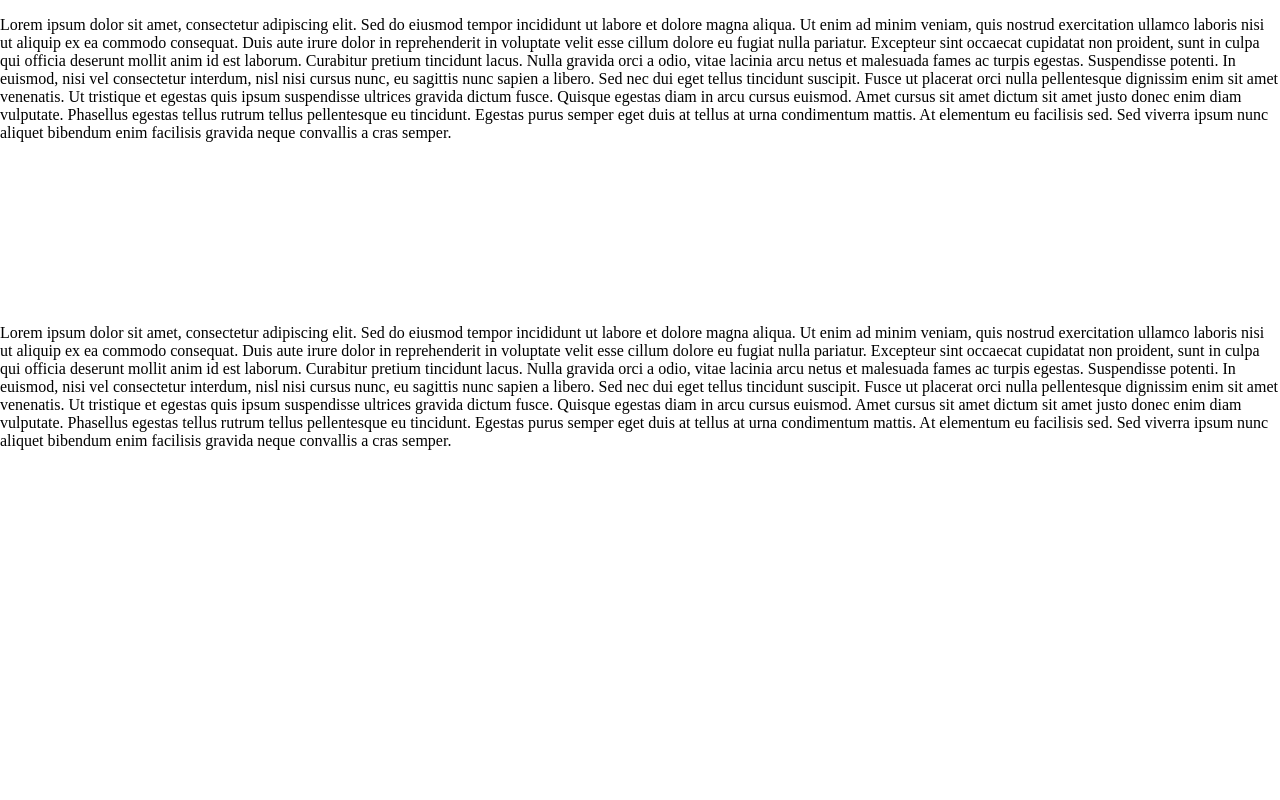
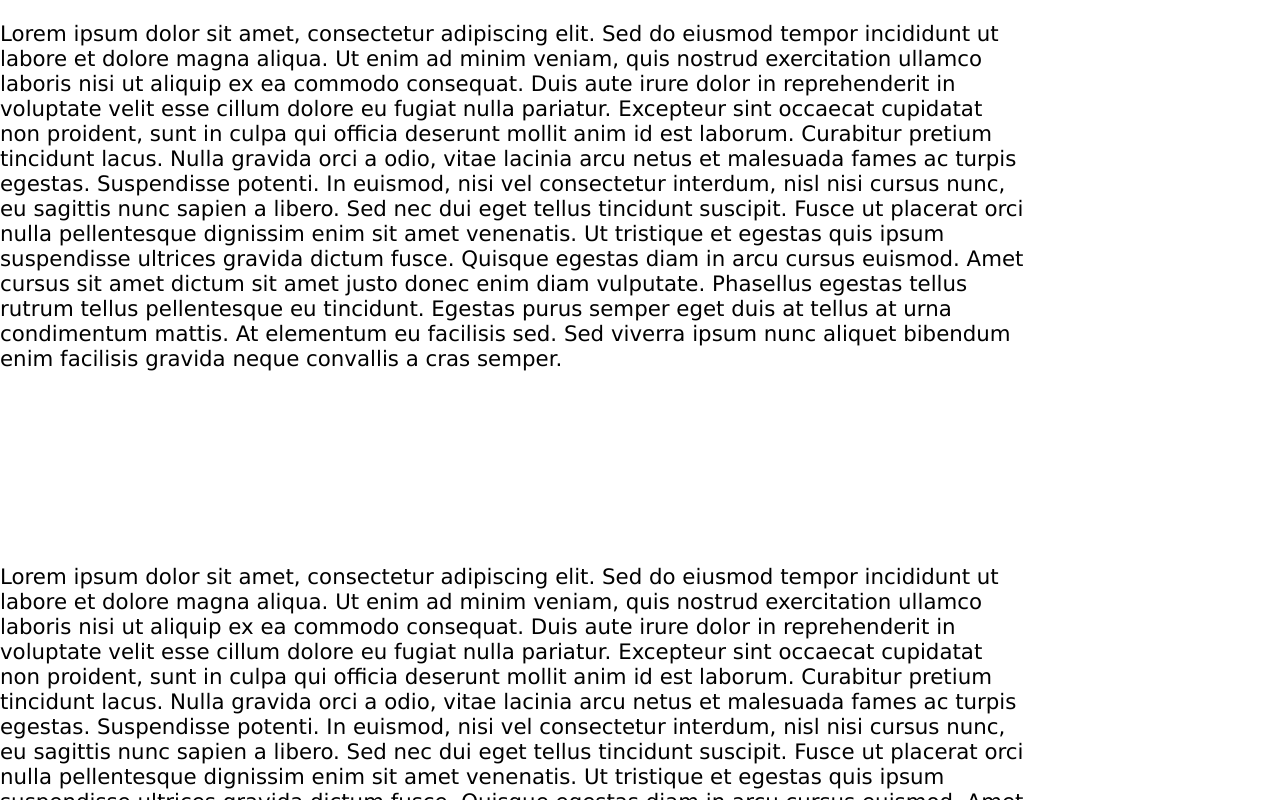
Before and after one commit to gijshabraken/gijshabraken.github.io, a website: page Spline3/index.html in a window 1280 px wide. Drawn offline with Linux system fonts and the light colour scheme.

Commit message:
Test 3 met tekst

```diff
--- a/Spline3/index.html
+++ b/Spline3/index.html
@@ -6,7 +6,9 @@
     <link rel="stylesheet" href="./src/styles.css" />
   </head>
   <body>
-    <!-- Dit is test 3 -->
+    <!-- Dit is test 4 -->
+
+    <div class="wrapper">
       <p>
         Lorem ipsum dolor sit amet, consectetur adipiscing elit. Sed do eiusmod tempor incididunt ut labore et dolore magna aliqua. Ut enim ad minim veniam, quis nostrud exercitation ullamco laboris nisi ut aliquip ex ea commodo consequat. Duis aute irure dolor in reprehenderit in voluptate velit esse cillum dolore eu fugiat nulla pariatur. Excepteur sint occaecat cupidatat non proident, sunt in culpa qui officia deserunt mollit anim id est laborum.
 
@@ -16,9 +18,13 @@ Fusce ut placerat orci nulla pellentesque dignissim enim sit amet venenatis. Ut
 
   Phasellus egestas tellus rutrum tellus pellentesque eu tincidunt. Egestas purus semper eget duis at tellus at urna condimentum mattis. At elementum eu facilisis sed. Sed viverra ipsum nunc aliquet bibendum enim facilisis gravida neque convallis a cras semper.
       </p>
+    </div>
 
+    <div class="interactive">
         <canvas id="canvas3d"></canvas>
+    </div>
 
+    <div class="wrapper">
       <p>
         Lorem ipsum dolor sit amet, consectetur adipiscing elit. Sed do eiusmod tempor incididunt ut labore et dolore magna aliqua. Ut enim ad minim veniam, quis nostrud exercitation ullamco laboris nisi ut aliquip ex ea commodo consequat. Duis aute irure dolor in reprehenderit in voluptate velit esse cillum dolore eu fugiat nulla pariatur. Excepteur sint occaecat cupidatat non proident, sunt in culpa qui officia deserunt mollit anim id est laborum.
 
@@ -28,6 +34,7 @@ Fusce ut placerat orci nulla pellentesque dignissim enim sit amet venenatis. Ut
 
   Phasellus egestas tellus rutrum tellus pellentesque eu tincidunt. Egestas purus semper eget duis at tellus at urna condimentum mattis. At elementum eu facilisis sed. Sed viverra ipsum nunc aliquet bibendum enim facilisis gravida neque convallis a cras semper.
       </p>
+    </div>
 
     <!-- Import maps polyfill -->
     <!-- Remove this when import maps will be widely supported -->
--- a/Spline3/src/styles.css
+++ b/Spline3/src/styles.css
@@ -5,7 +5,22 @@ html,
 body {
   height: 100%;
 	overflow: hidden;
+  font-family: verdana;
+  font-size: 16pt;
 }
+
+.wrapper {
+  display: flex;
+  width: 80vw;
+  flex-direction: column;
+  justify-content: center;
+}
+
+.interactive {
+  width: 100%;
+  height: auto;
+}
+
 canvas {
   display: block;
 }
```
Lines whose indentation alone changed are shown as unchanged.
